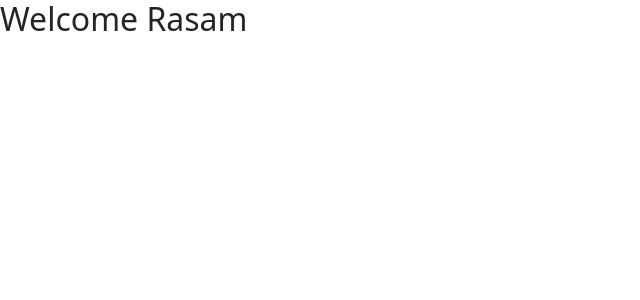
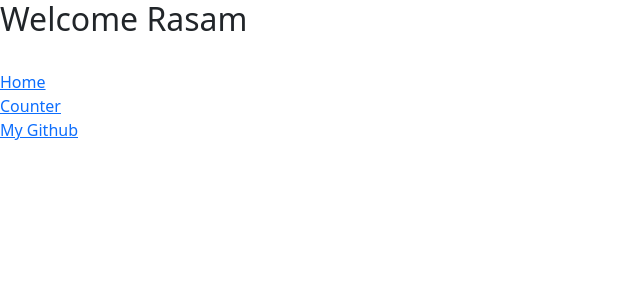
Before and after one commit to cyberRasam/React-exercises-Develhope, a React (Create React App) app in the folder my-app/: page / in a window 1280 px wide. Shown: the top 300 px of the page, without its empty margins (0-640 px from the left). Built offline with nearby package versions, Linux system fonts and the light colour scheme.

Commit message:
router-4

```diff
--- a/my-app/src/components/App.jsx
+++ b/my-app/src/components/App.jsx
@@ -2,7 +2,7 @@ import React, { useState } from 'react';
 import Welcome from './Welcome'
 import { LanguageContext } from './LanguageContext';
 import { Counter } from './Counter';
-import { Route, Routes } from 'react-router-dom';
+import { Link, Route, Routes } from 'react-router-dom';
 import { ShowGithubUSer } from './ShowGithubUser';
 import GithubUser from './GithubUser';
 
@@ -37,6 +37,12 @@ function handleLangChange  (event)  {
           <Route path='/counter' element={<Counter />} ></Route>
           <Route path='/users:username' element={<GithubUser username={`cyberRasam`} />} />
         </Routes>
+        <br />
+        <Link to={"/"}>Home  </Link>
+        <br />
+        <Link to={"/counter"}>Counter  </Link>
+        <br />
+        <Link to={"/users:username"}>My Github</Link>
       </div>
     );
 }
```
